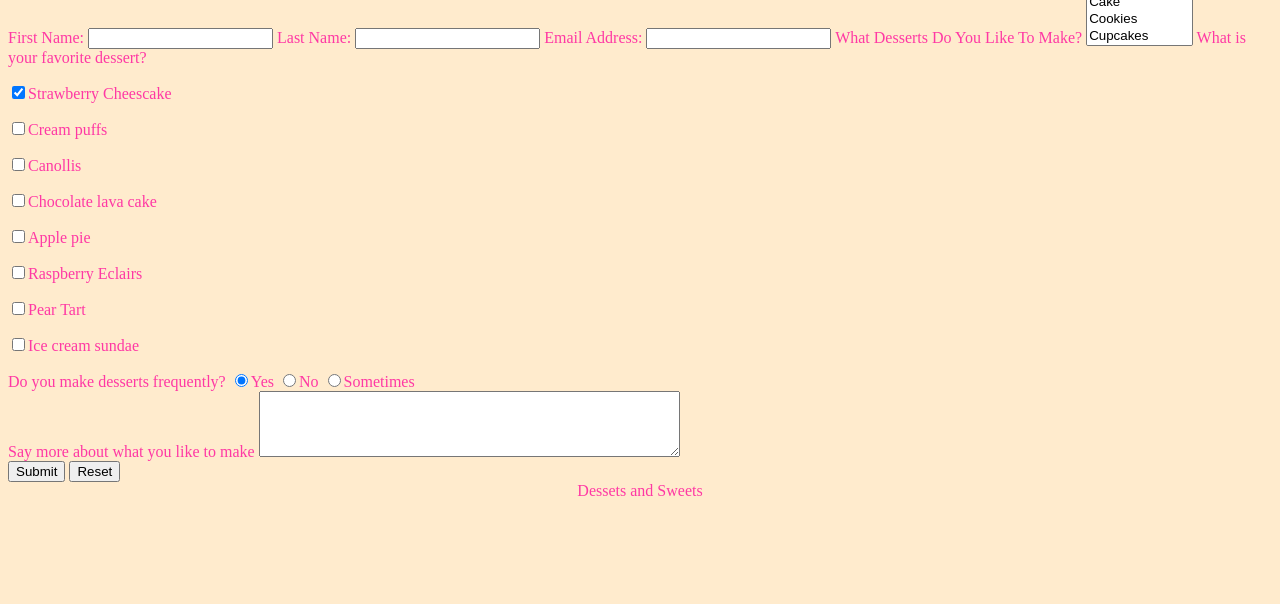
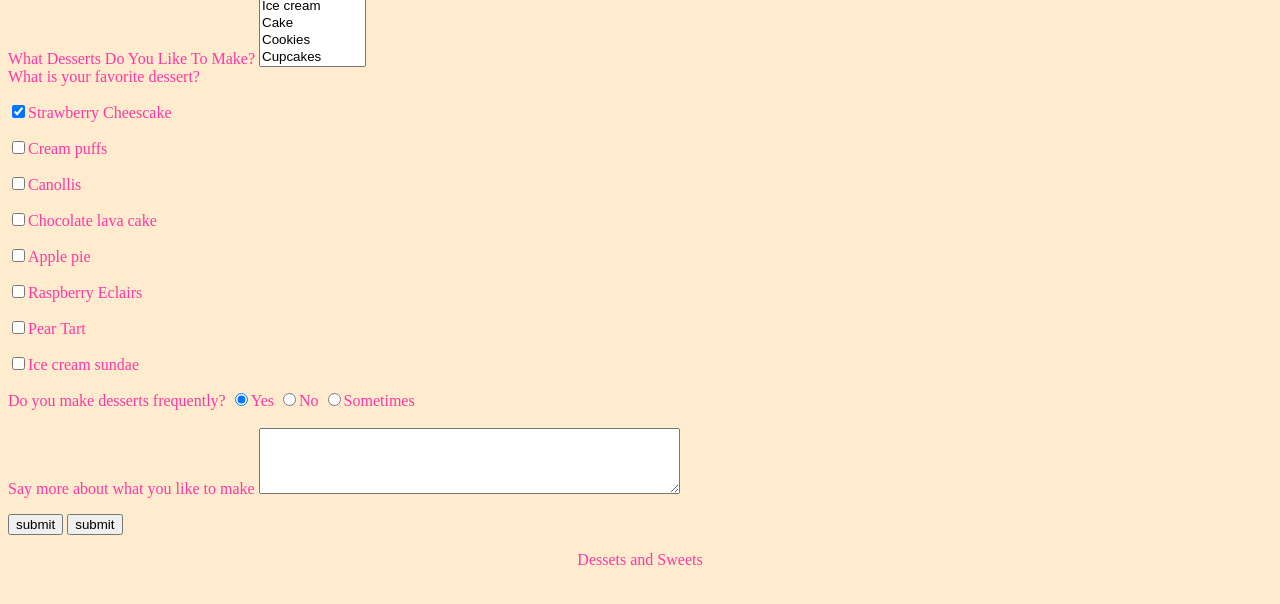
Before and after one commit to fluffycloud4/assignment4, a plain HTML site: page contact.html in a window 1280 px wide. Shown: the part 82-686 px from the top of the page. Drawn offline with Linux system fonts and the light colour scheme.

Commit message:
changestoform

```diff
--- a/contact.html
+++ b/contact.html
@@ -40,6 +40,7 @@
             <input type="text" name="email" id="email">
 
 
+<br>
 
 
             <label for="What-desserts-do-you-like-to-make"> What Desserts Do You Like To Make?</label>
@@ -57,6 +58,8 @@
                 <option value="sorbet">Sorbet</option>
 
             </select>
+
+            <br>
 
 
             <label>What is your favorite dessert?</label>
@@ -91,6 +94,8 @@
 
             </div>
 
+            <br>
+
 
 
             <label for="commentary">Say more about what you like to make</label>
@@ -98,12 +103,12 @@
 
             <br>
 
+            <p>
+            <label> </label>
+            <input type="submit" value="submit">
+            <input type="reset" value="submit">
 
-            <label> </label>
-            <input type="submit">
-            <input type="reset">
-
-
+            </p>
 
  </form>
 
```
